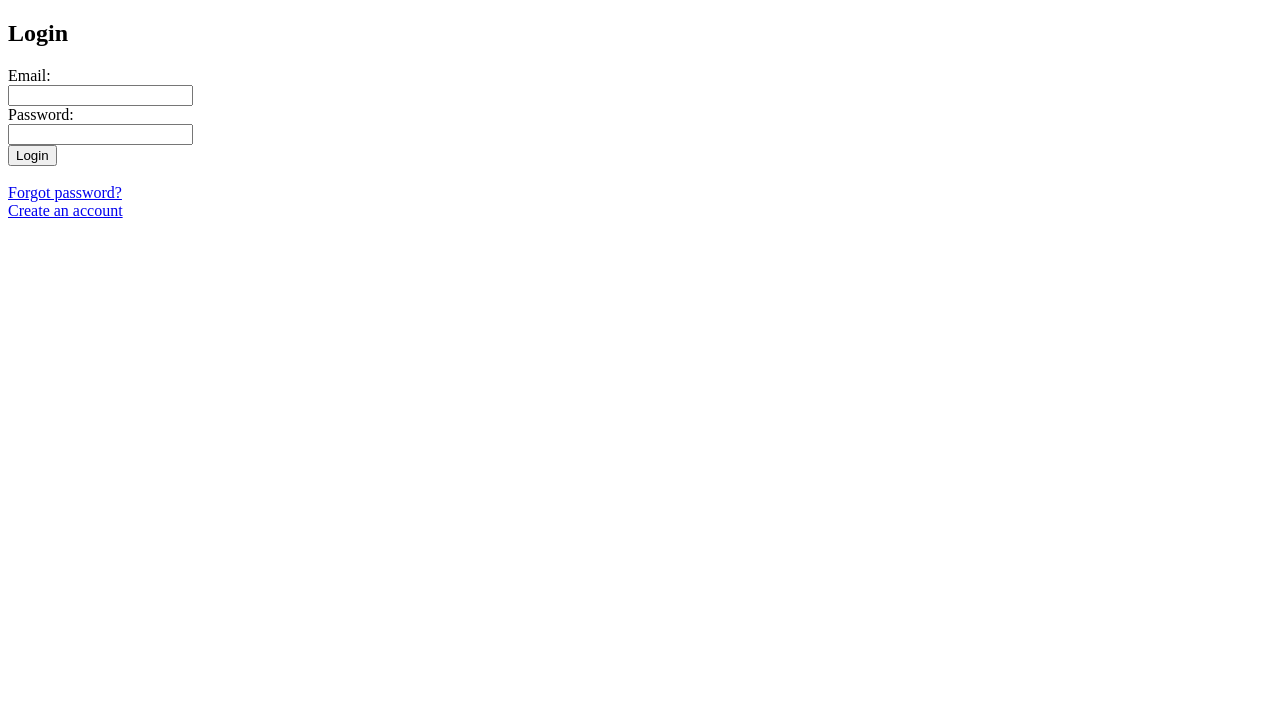
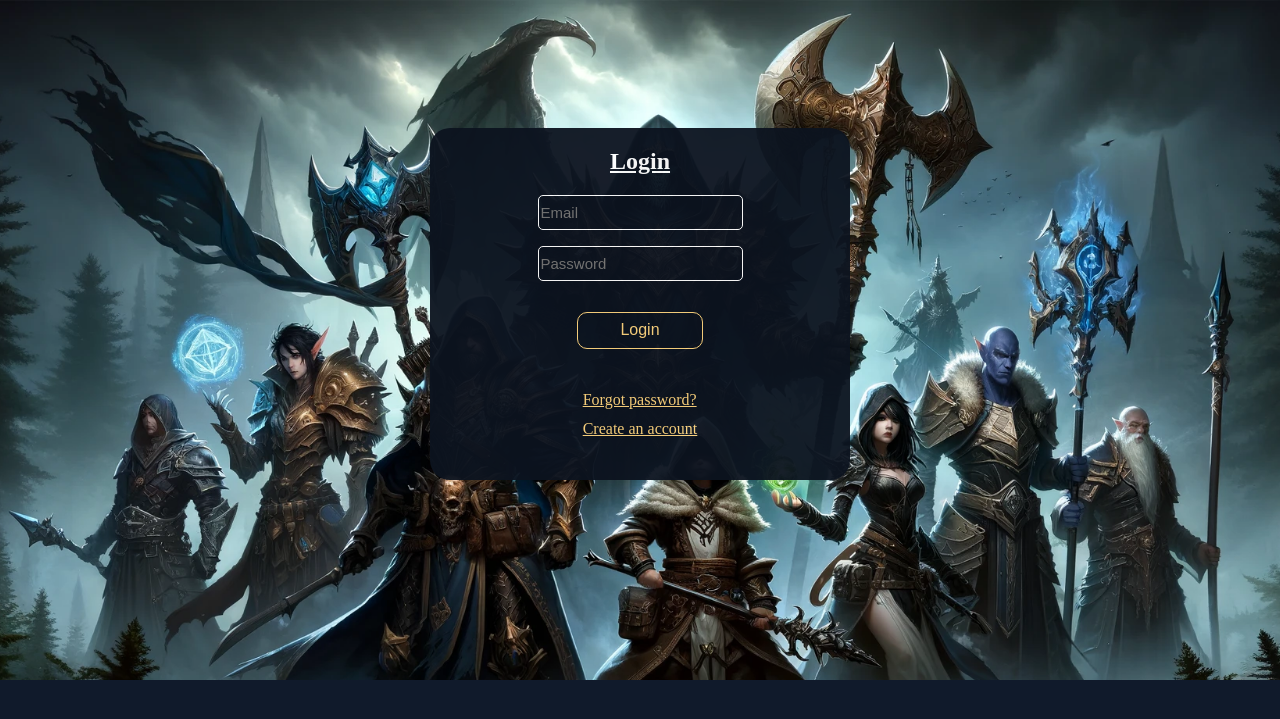
Before and after one commit to vork10/microservice_accountManagement, a Flask app: page / in a window 1280 px wide. Shown: the top 719 px of the page. Run offline with Flask 3, Linux system fonts and the light colour scheme.

Commit message:
preliminary design for login page

```diff
--- a/app/static/css/loginpage.css
+++ b/app/static/css/loginpage.css
@@ -0,0 +1,104 @@
+
+
+body {
+    display: flex;
+    flex-direction: column;
+    background-image: url("../img/background-image.jpg");
+    background-size: cover;
+    background-position: center;
+    background-repeat: no-repeat;
+    min-height: 100vh;
+}
+
+.content-wrap {
+    flex: 1;
+    display: flex;
+    flex-direction: column;
+}
+
+.login-pane {
+    background-color: var(--background);
+    width: 420px;
+    opacity: .95;
+    display: flex;
+    align-items: center;
+    justify-content: center;
+    flex-direction: column;
+    margin: 0 auto;
+    margin-top: 10%;
+    border-radius: 20px;
+    color: var(--text);
+}
+
+.login-pane h1 {
+    color: var(--text);
+    text-decoration: underline;
+}
+
+.login-pane form input {
+    width: 100%;
+    margin-bottom: 8%;
+    height: 35px;
+    background-color: var(--background);
+    border: 1px solid var(--text);
+    border-radius: 5px;
+    color: var(--text);
+    font-size: 15px;
+
+}
+
+.login-pane button {
+    position: relative; /* Needed to position the pseudo-element */
+    overflow: hidden; /* Ensures the pseudo-element doesn't extend outside the button */
+    padding: 2% 10%;
+    text-align: center;
+    border-radius: 10px;
+    border: 1px solid var(--link); /* Adjusted for visibility, replacing 'border-color' */
+    background-color: var(--background);
+    color: var(--link);
+    cursor: pointer;
+    transition: color 0.8s ease; /* Transition for text color or other properties */
+    z-index: 1; /* Ensure button content is above pseudo-element */
+    font-size: 1rem;
+}
+
+.login-pane button::before {
+    content: "";
+    position: absolute;
+    top: 0;
+    left: -100%; /* Start from the left, outside of the button */
+    width: 100%;
+    height: 100%;
+    background-color: var(--link); /* New background color */
+    transition: left 0.8s ease; /* Transition moving the pseudo-element to the right */
+    z-index: -1; /* Place pseudo-element below the button content */
+}
+
+.login-pane button:hover::before {
+    left: 0; /* Move the pseudo-element to cover the button on hover */
+}
+
+.login-pane button:hover {
+    color: var(--background); /* Optional: Change text color on hover to ensure visibility */
+}
+
+.links {
+    margin: 10% 0;
+}
+
+.links a {
+    color: var(--link);
+    display: block;
+    transition: color 0.2s ease;
+}
+
+.links a:hover {
+    color: #fde5b4;
+}
+
+
+.footer-content {
+    width: 100%;
+    height: 15%;
+    background-color: #101a2b; /* Your desired footer background color */
+}
--- /dev/null
+++ b/app/static/css/styles.css
@@ -0,0 +1,21 @@
+*,
+*::before,
+*::after {
+    box-sizing: border-box;
+}
+
+html, body {
+    height: 100%;
+    margin: 0;
+}
+
+html:focus-within {
+    scroll-behavior: smooth;
+}
+
+
+:root {
+    --background: #0c131f;
+    --text: white;
+    --link: #FED47E;
+}
--- a/app/templates/loginpage.html
+++ b/app/templates/loginpage.html
@@ -1,23 +1,36 @@
 <!DOCTYPE html>
 <html lang="en">
+
 <head>
     <meta charset="UTF-8">
     <meta name="viewport" content="width=device-width, initial-scale=1.0">
     <title>Login</title>
+    <link rel="stylesheet" href="{{ url_for('static', filename='css/styles.css') }}" />
+    <link rel="stylesheet" href="{{ url_for('static', filename='css/loginpage.css') }}" />
 </head>
+
 <body>
-    <h2>Login</h2>
-    <form method="POST" action="{{ url_for('login') }}">
-        <label for="email">Email:</label><br>
-        <input type="email" id="email" name="email" required><br>
-        <label for="password">Password:</label><br>
-        <input type="password" id="password" name="password" required><br>
-        <button type="submit">Login</button>
-    </form>
-    <br>
-    <a href="{{ url_for('reset_password') }}">Forgot password?</a><br>
-    <a href="{{ url_for('register') }}">Create an account</a>
+    <div class="content-wrap"> <!-- Wrapper around content excluding footer -->
+        <section class="middle-content">
+            <div class="login-pane">
+                <h1>Login</h1>
+                <form method="POST" action="{{ url_for('login') }}">
+                    <input type="email" id="email" name="email" placeholder="Email"><br>
+                    <input type="password" id="password" name="password" placeholder="Password" required style="margin-bottom: 15%;"><br>
+                </form>
+                <button type="submit">Login</button>
+                <div class="links">
+                    <a href="{{ url_for('reset_password') }}">Forgot password?</a>
+                    <a href="{{ url_for('register') }}" style="margin-top: 10%;">Create an account</a>
+                </div>
+            </div>
+        </section>
+    </div> <!-- End of content-wrap -->
+
+    <footer class="footer-content">
+        <!-- Footer content -->
+    </footer>
+    <script src="loginpage.js"></script>
 </body>
+
 </html>
-<link rel="stylesheet" type="text/css" href="loginpage.css">
-<script src="loginpage.js"></script>
```
Also changed, not shown: app/static/img/background-image.jpg (added).
